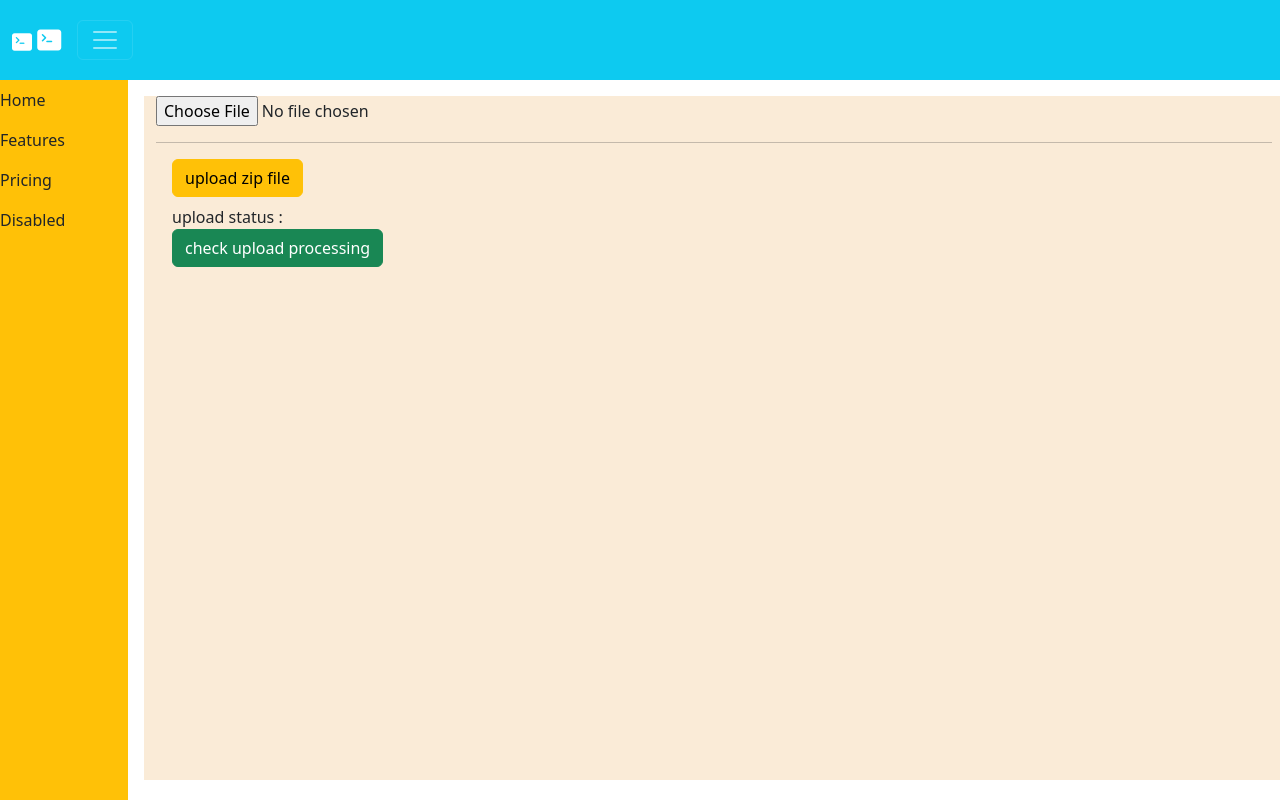
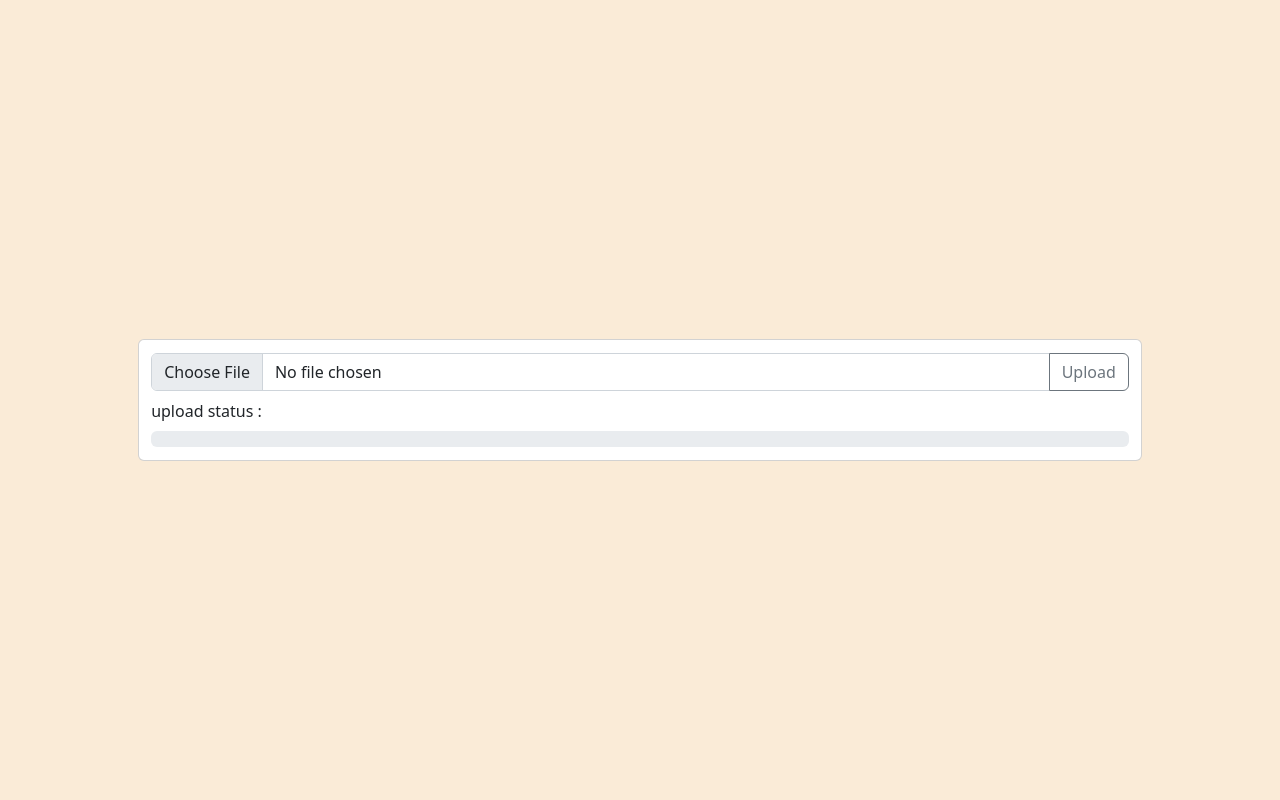
Before and after one commit to nofear195/upload-zip-file, a Flask app: page / in a window 1280 px wide. Run offline with Flask 2, Linux system fonts and the light colour scheme; some libraries are stand-ins or nearby versions.

Commit message:
update ui

```diff
--- a/app.py
+++ b/app.py
@@ -9,6 +9,8 @@ from flask_cors import CORS
 from services.base import response, CustomFlask, variable_init
 import services.base
 from services.upload import process_upload, save_chunk_data
+import mysql.connector
+from mysql.connector import Error
 
 
 app = CustomFlask(__name__)
@@ -64,6 +66,38 @@ def deal_with_upload():
 
     return response(0, 'success', {'processing': True})
 
+@app.route('/db', methods=['GET'])
+def db():
+    try:
+        # 連接 MySQL/MariaDB 資料庫
+        connection = mysql.connector.connect(
+            host='loacalhost:4ed9adf44fcc',# 主機名稱
+            database='uploadDB', # 資料庫名稱
+            user='root',        # 帳號
+            password='password')  # 密碼
+
+        if connection.is_connected():
+
+            # 顯示資料庫版本
+            db_Info = connection.get_server_info()
+            print("資料庫版本：", db_Info)
+
+            # 顯示目前使用的資料庫
+            cursor = connection.cursor()
+            cursor.execute("SELECT DATABASE();")
+            record = cursor.fetchone()
+            print("目前使用的資料庫：", record)
+
+    except Error as e:
+        print("資料庫連接失敗：", e)
+
+    finally:
+        if (connection.is_connected()):
+            cursor.close()
+            connection.close()
+            print("資料庫連線已關閉")
+
+    return response(0, 'success', {'processing': True})
 
 # def main():
 #     """ run flask server"""
--- a/requirements.txt
+++ b/requirements.txt
@@ -9,11 +9,13 @@ Jinja2==3.1.2
 lazy-object-proxy==1.7.1
 MarkupSafe==2.1.1
 mccabe==0.7.0
+mysql-connector-python==8.0.32
 platformdirs==2.5.2
+protobuf==3.20.3
+pylint==2.15.3
 six==1.16.0
 tomli==2.0.1
 tomlkit==0.11.5
 waitress==2.1.2
 Werkzeug==2.2.2
 wrapt==1.14.1
-pylint==2.*
--- a/static/js/pages/home.js
+++ b/static/js/pages/home.js
@@ -2,6 +2,7 @@ const app = Vue.createApp({
     data() {
         return {
             files: [],
+            progress:0,
             currentStatus: false,
             currentMessage: '',
         }
@@ -28,7 +29,7 @@ const app = Vue.createApp({
         uploadFile: async function () {
 
             if (this.files.length === 0) return
-            const chunkSize = 1024 * 10 * 10
+            const chunkSize = 1024 * 10
             const chunks = await this.sliceFile(this.files, chunkSize)
 
             const zipFileName = this.files.name
@@ -37,13 +38,14 @@ const app = Vue.createApp({
                 this.currentStatus = save
                 this.currentMessage = message
                 if (!save) return
+                this.progress = ((i+1)/chunks.length) * 100
             }
-            const interval = setInterval(async () => {
-                const { processing, message } = await dealWithUpload(zipFileName)
-                this.currentStatus = processing
-                this.currentMessage = message
-                if (processing) clearInterval(interval)
-            }, 5000)
+            // const interval = setInterval(async () => {
+            //     const { processing, message } = await dealWithUpload(zipFileName)
+            //     this.currentStatus = processing
+            //     this.currentMessage = message
+            //     if (processing) clearInterval(interval)
+            // }, 5000)
 
         },
         checkUpload: async function () {
--- a/static/styles/base.css
+++ b/static/styles/base.css
@@ -2,47 +2,3 @@ html,body{
     width:100vw;
     height:100vh;
 }
-
-.base-container {
-    display:flex;
-    flex-wrap:wrap;
-    height:100%
-}
-
-nav{
-    width:100%;
-    height:10%;
-}
-
-aside{
-    width:10%;
-    height:90%;
-}
-
-main{
-    width:90%;
-    height:90%;
-    margin:auto;
-}
-
-.collapsing.collapse-horizontal {
-    height: 90% !important;
-    transition: width 0.35s ease-in;
-    width:5%;
-  }
-
-
-.collapse.show {
-    transition: width 0.35s ease-out;
-  }
-
-.collapse:not(.show){
-    display:block;
-    width:5%;
-}
-/* .collapse:not(.show) + main{
-    width:95%;
-} */
-/* .collapse:not(.show) + main {
-    width: 100%;
-  } */
--- a/templates/base.html
+++ b/templates/base.html
@@ -33,36 +33,8 @@
 </head>
 
 <body>
-    <div class="base-container">
-        <nav class="navbar navbar-dark bg-info ">
-            <div class="container-fluid justify-content-start">
-                <a class="navbar-brand" href="#">
-                    <i class="bi bi-terminal-fill"></i>
-                    <i class="bi bi-terminal-fill" style="font-size: 1.5rem;"></i>
-                </a>
-                <button class="navbar-toggler" type="button" data-bs-toggle="collapse" data-bs-target="#aside"
-                    aria-expanded="false">
-                    <span class="navbar-toggler-icon"></span>
-                </button>
-            </div>
-        </nav>
-        <aside class="collapse show  collapse-horizontal bg-warning" id="aside">
-            <ul class="navbar-nav">
-                <li class="nav-item">
-                  <a class="nav-link active" aria-current="page" href="#">Home</a>
-                </li>
-                <li class="nav-item">
-                  <a class="nav-link" href="#">Features</a>
-                </li>
-                <li class="nav-item">
-                  <a class="nav-link" href="#">Pricing</a>
-                </li>
-                <li class="nav-item">
-                  <a class="nav-link disabled">Disabled</a>
-                </li>
-              </ul>
-        </aside>
-        <main>
+    <div class="container-fluid h-100 d-flex justify-content-center align-items-center" style="background: antiquewhite;">
+        <main class="card" style="width: 80%;padding: 1%;">
             {% block content %}{% endblock %}
         </main>
     </div>
--- a/templates/home.html
+++ b/templates/home.html
@@ -3,20 +3,39 @@
 
 <link type="text/css" href="static/styles/home.css" rel="stylesheet" />
 
-<div id="app" class="container mx-3 my-3 " style="height: 95%;background: antiquewhite;box-sizing: border-box;">
-    <input type="file" @change="getFile($event)" class="d-block my-3"
-    />
-    <hr/>
-    <button type="button" class="btn btn-warning mx-3" @click="uploadFile">
-        upload zip file
-    </button>
-    <div class="d-flex mt-2 mx-3">
-        <div>upload status : </div>
-        <div v-if="currentStatus">{{currentMessage}}</div>
+<div id="app">
+    <div class="row">
+        <div class="col">
+            <div class="input-group">
+                <input type="file" accept=".zip" class="form-control" @change="getFile($event)">
+                <button class="btn btn-outline-secondary" type="button" @click="uploadFile">Upload</button>
+            </div>
+        </div>
     </div>
-    <button type="button" class="btn btn-success mx-3" @click="checkUpload">
-        check upload processing
-    </button>
+    <div class="row my-2">
+        <div class="col">
+            <div>upload status : </div>
+        </div>
+        <div class="col">
+            <div v-if="currentStatus">{{currentMessage}}</div>
+        </div>
+    </div>
+    <div class="row">
+        <div class="col">
+            <div class="progress">
+                <div class="progress-bar progress-bar-striped progress-bar-animated bg-warning" role="progressbar"
+                    :style="`width: ${progress}%`" :aria-valuenow="`width: ${progress}%`" aria-valuemin="0"
+                    aria-valuemax="100"></div>
+            </div>
+        </div>
+    </div>
+    <!-- <div class="row">
+        <div class="col">
+            <button type="button" class="btn btn-success" @click="checkUpload">
+                check upload processing
+            </button>
+        </div>
+    </div> -->
 </div>
 
 <script src="static/js/services/api.services.js" type="text/javascript"></script>
```
